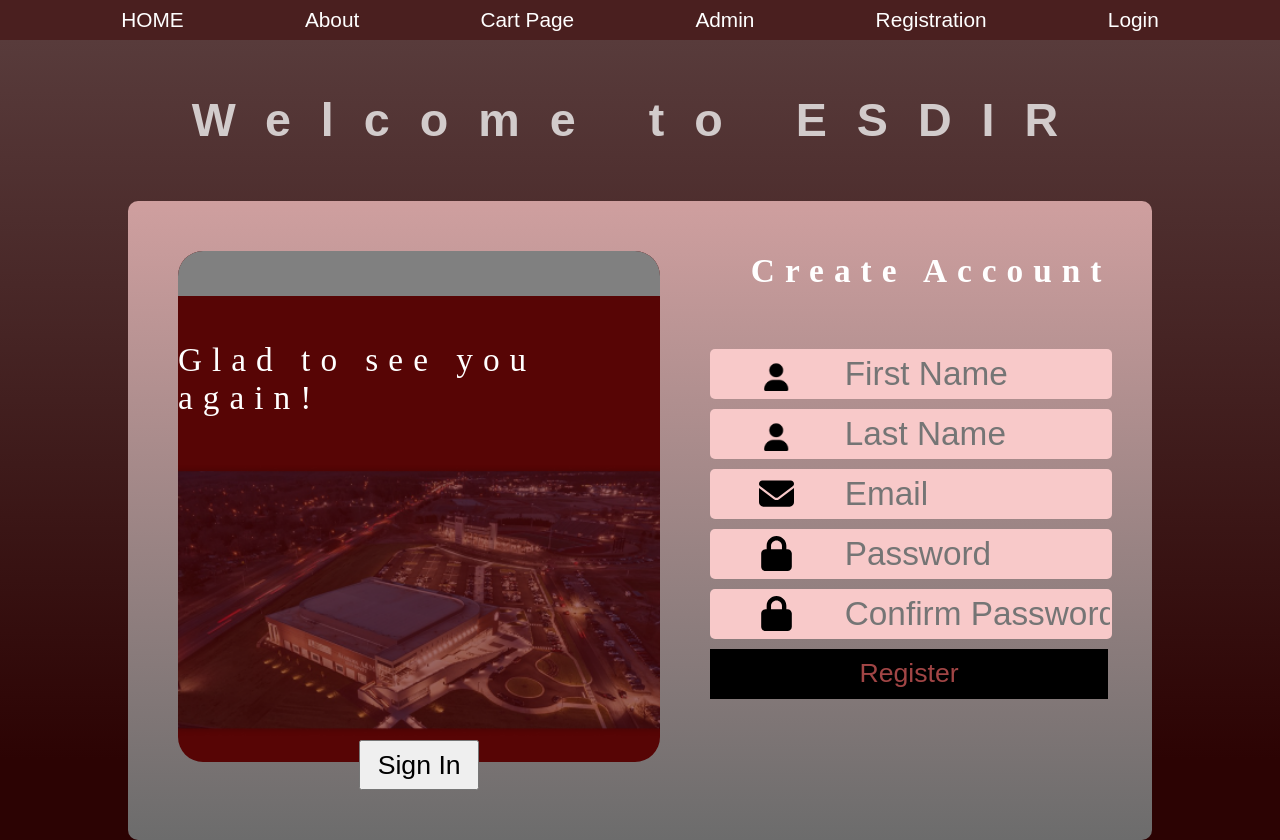
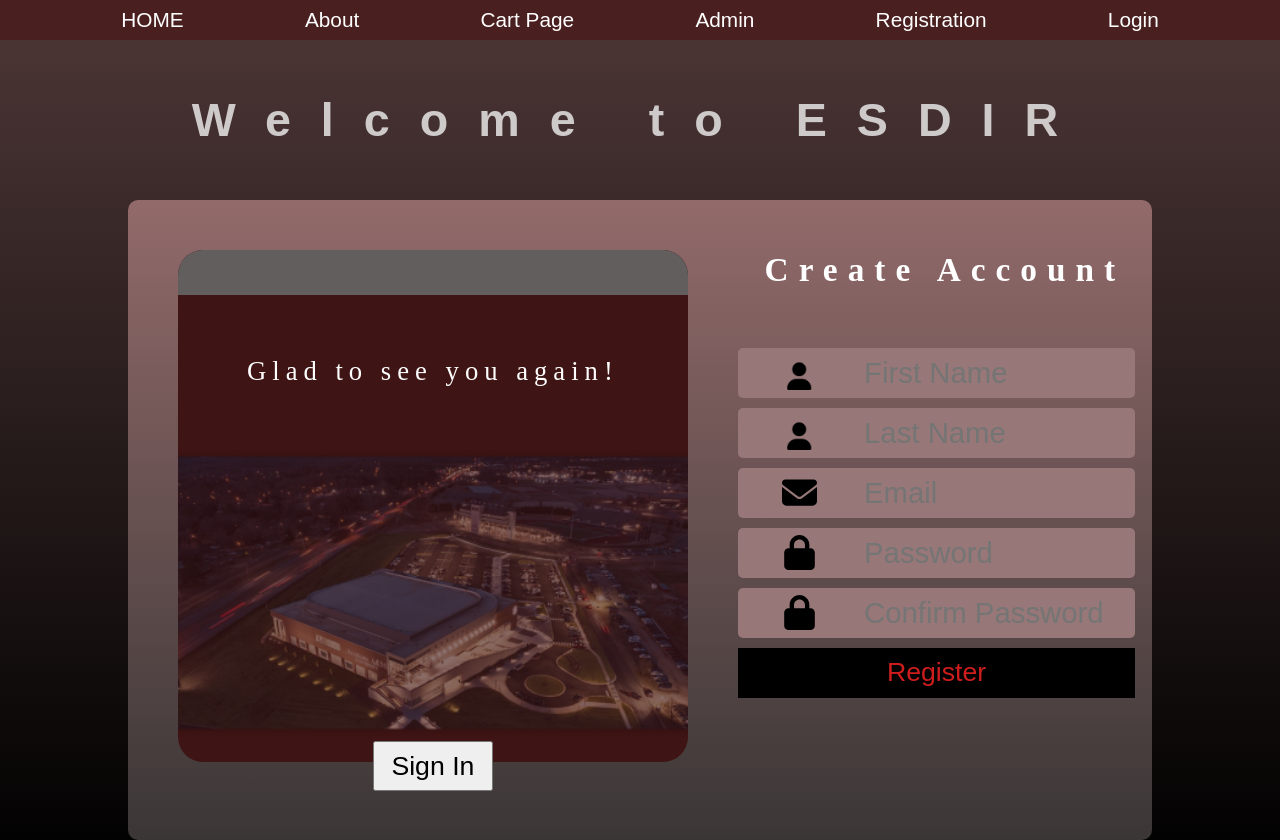
Before and after one commit to asarogers/esdir-export, a React (Create React App) app: page /registration in a window 1280 px wide. Built offline with nearby package versions, Linux system fonts and the light colour scheme.

Commit message:
css update

```diff
--- a/src/index.css
+++ b/src/index.css
@@ -276,7 +276,7 @@ button{
 /*----------------------Register Page--------------------------*/
 
 .register-container {
-  background: linear-gradient(to bottom, rgb(88, 59, 59), rgb(44, 3, 3) 90%); /* Vertical gradient */
+  background: linear-gradient(to bottom, rgb(74, 52, 52),rgb(3, 2, 2)); /* Vertical gradient */
   width: 100vw;
   height: 100vh;
   min-width: 900px;
@@ -296,7 +296,7 @@ button{
 }
 
 .register-body {
-  background:linear-gradient(to bottom, #cf9f9f, rgba(108, 108, 108, 1)); /* Vertical gradient */;
+  background:linear-gradient(to bottom, #926a6a, rgb(59, 54, 54)); /* Vertical gradient */;
   width: 80%;
   height: 80%;
   max-width: 1100px;
@@ -308,7 +308,7 @@ button{
 }
 
 .register-left-container{
-  background-color: #570505;
+  background-color: #3e1414;
   width: 50%;
   height: 80%;
   margin: 50px;
@@ -316,7 +316,7 @@ button{
 }
 
 .grey-bar{
-  background: grey;
+  background: rgb(99, 94, 94);
   border-radius: 25px 25px 0px 0px;
   height: 45px;
   width: 100%;
@@ -324,14 +324,14 @@ button{
 }
 
 .register-text{
-  color: white;
+  color: rgb(253, 253, 253);
   width: 100%;
   display: flex;
   justify-content: center;
   align-items: center;
   height: 100px;
-  font-size: 25pt;
-  letter-spacing: 10px;
+  font-size: 20pt;
+  letter-spacing: 6px;
 }
 
 
@@ -379,20 +379,18 @@ button{
 }
 
 .account-input{
-  width: 60%;
-  background: #f8c9c9;
+  width: 65%;
+  background: #977777;
   height: inherit;
   border: 0;
-  font-size: 25pt;
+  font-size: 22pt;
   text-align: start;
   border-radius: 0px 5px 5px 0px;
-
 }
-
 .image-holder{
   width: 30%;
   height: 50px;
-  background: #f8c9c9;
+  background: #977777;
   display: flex;
   justify-content: center;
   align-items: center;
@@ -400,10 +398,10 @@ button{
 }
 
 .register-button-dark{
-  width: 90%;
+  width: 96%;
   height: 50px;
   font-size: 20pt;
-  color: #a14545;
+  color: #ce1d1d;
   background: black;
   border: none;
   display: flex;
```
